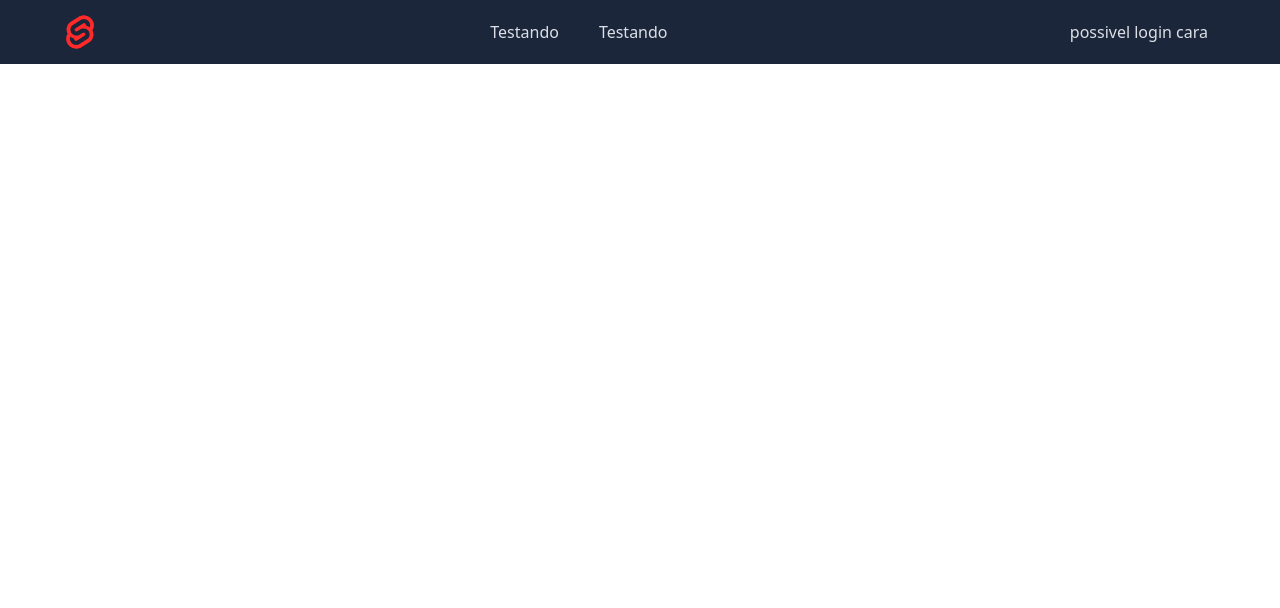
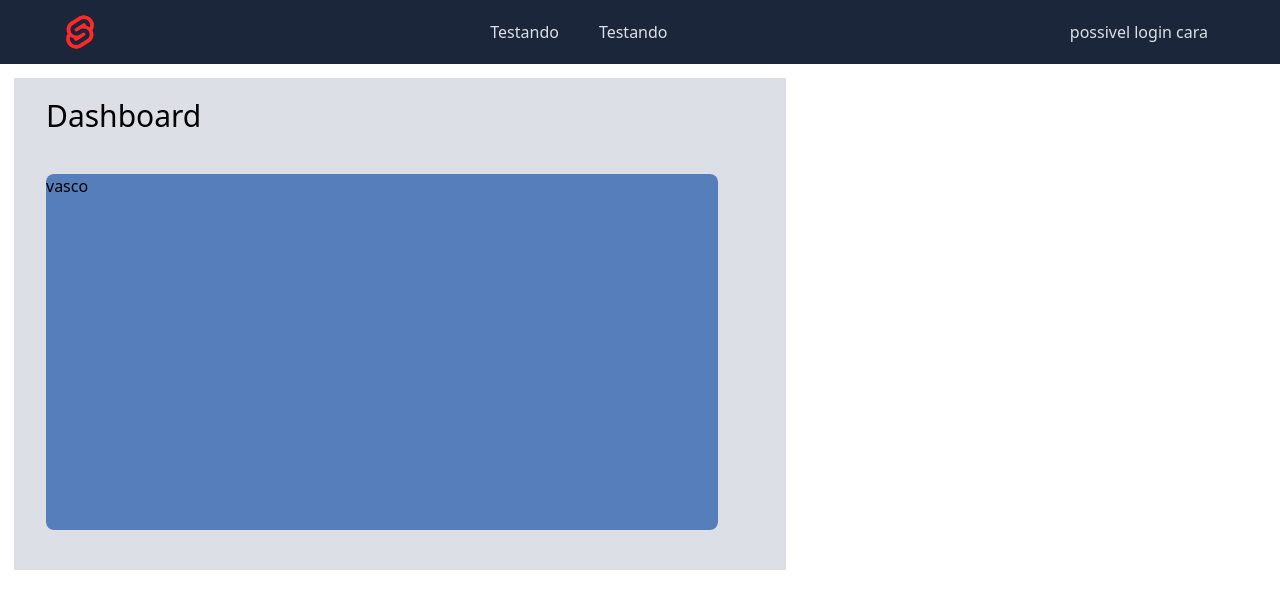
Before and after one commit to TioMiranha/MyWebSite, a SvelteKit app: page / in a window 1280 px wide. Shown: the top 608 px of the page. Built offline with nearby package versions, Linux system fonts and the light colour scheme.

Commit message:
Lançando modificações realizadas e  introduzindo o container

```diff
--- a/src/app.html
+++ b/src/app.html
@@ -1,12 +1,15 @@
 <!doctype html>
 <html lang="en">
+
 <head>
 	<meta charset="utf-8" />
 	<link rel="stylesheet" href="https://cdn.jsdelivr.net/npm/bootstrap-icons@1.13.1/font/bootstrap-icons.min.css">
 	<meta name="viewport" content="width=device-width, initial-scale=1" />
 	%sveltekit.head%
 </head>
+
 <body data-sveltekit-preload-data="hover">
 	<div style="display: contents">%sveltekit.body%</div>
 </body>
+
 </html>
--- /dev/null
+++ b/src/components/Container/Container.svelte
@@ -0,0 +1,9 @@
+<script lang="ts">
+	let { children } = $props();
+</script>
+
+<div class="m-0 max-w-lvh">
+	<div class=" m-3.5">
+		{@render children()}
+	</div>
+</div>
--- /dev/null
+++ b/src/components/Dashboard/Dashboard.svelte
@@ -0,0 +1,17 @@
+<script lang="ts">
+</script>
+
+<section class=" bg-[#dce0e6]">
+	<div class="flex items-center sm:px-6 lg:px-8">
+		<div class=" rounded-lg">
+			<div class="mt-5 font-medium sm:text-2xl lg:text-3xl">
+				<h1>Dashboard</h1>
+			</div>
+			<div
+				class="mt-10 mb-10 rounded-lg bg-[#567ebb] transition duration-300 ease-in-out hover:bg-[#2b4c7e] sm:h-50 sm:w-3xs lg:h-89 lg:w-2xl"
+			>
+				vasco
+			</div>
+		</div>
+	</div>
+</section>
--- a/src/routes/+page.svelte
+++ b/src/routes/+page.svelte
@@ -1,9 +1,14 @@
 <script lang="ts">
 	import DesktopNav from '../components/Nav/DesktopNav.svelte';
 	import MobileNav from '../components/Nav/MobileNav.svelte';
+	import Dashboard from '../components/Dashboard/Dashboard.svelte';
+	import Container from '../components/Container/Container.svelte';
 </script>
 
 <main>
 	<DesktopNav />
 	<MobileNav />
+	<Container>
+		<Dashboard />
+	</Container>
 </main>
```
Lines whose indentation alone changed are shown as unchanged.
